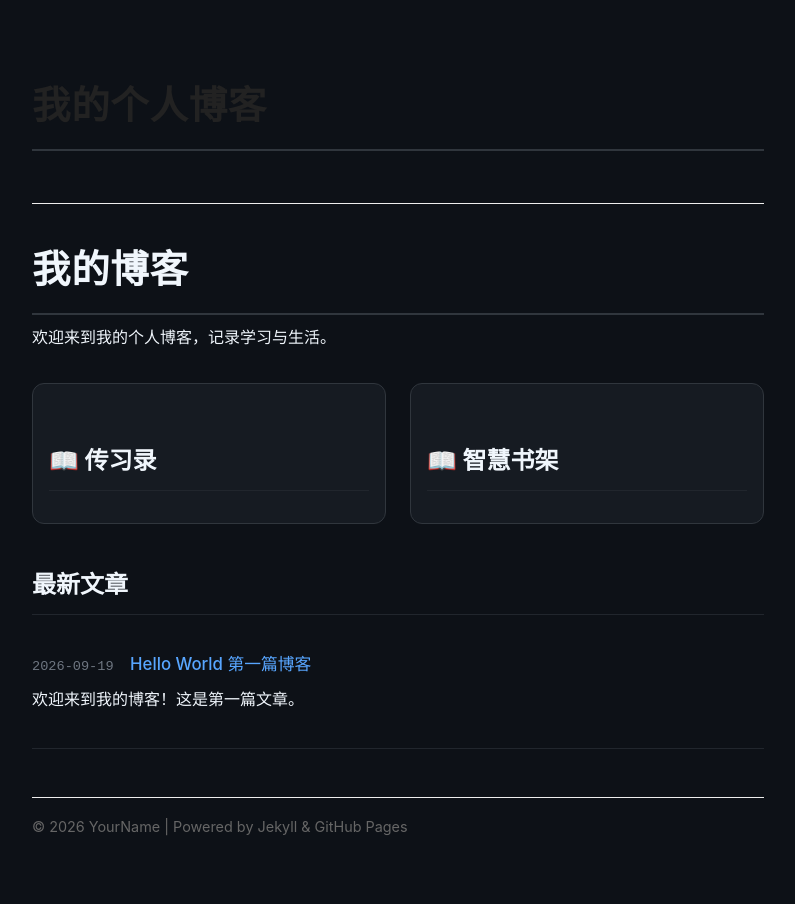
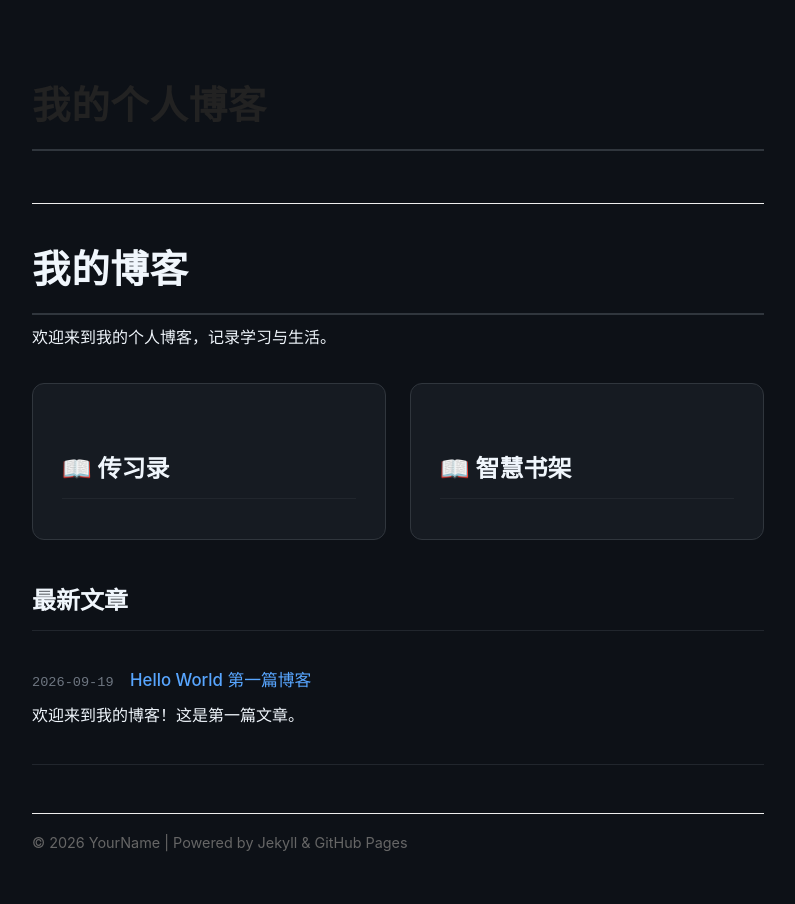
Before and after one commit to tytingliu/tytingliu.github.io, a Jekyll site: the page built from index.html, in a window 1280 px wide. Shown: the whole page, without its empty margins (242-1037 px from the left). Built offline with Jekyll 4.4.1, drawn with Linux system fonts in a browser that asks for light colours.

Commit message:
Update index.html

```diff
--- a/index.html
+++ b/index.html
@@ -86,12 +86,12 @@ p {
 
 .nav-links a {
   flex: 1;
-  min-width: 200px;
+  min-width: 100px;
   text-decoration: none;
   background: #161b22;
   border: 1px solid #30363d;
   border-radius: 12px;
-  padding: 1.0rem 1.0rem;
+  padding: 1.5rem 1.8rem;
   transition: all 0.25s ease;
   display: block;
 }
```
